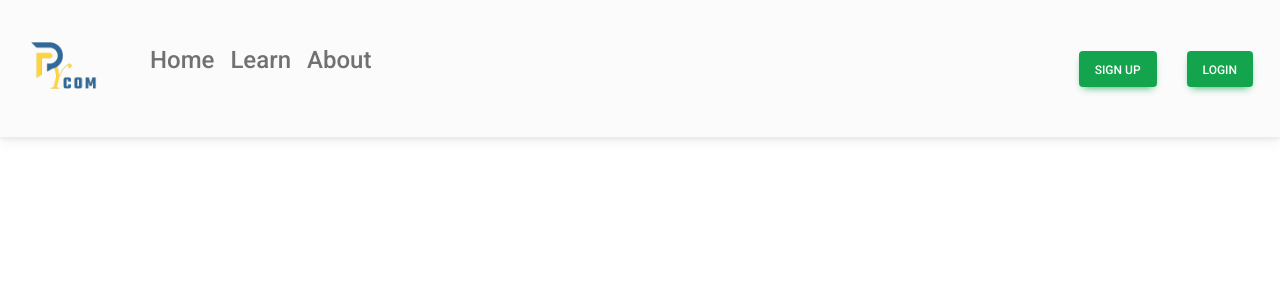
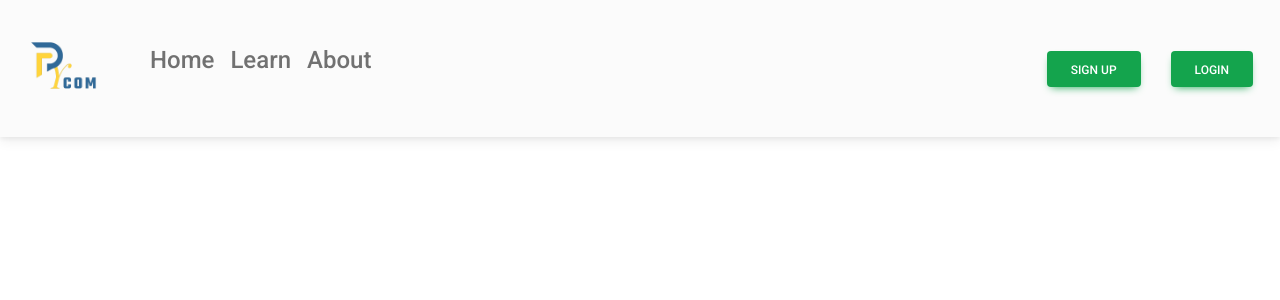
Before and after one commit to Ndhlovu1/PyCommunity, a Django app: page / in a window 1280 px wide. Shown: the top 300 px of the page. Run offline with Django 4.2, Linux system fonts and the light colour scheme; some libraries are stand-ins or nearby versions.

Commit message:
Updated header

```diff
--- a/PyCommunityProject/pycomDashboard/templates/dashboard/_header.html
+++ b/PyCommunityProject/pycomDashboard/templates/dashboard/_header.html
@@ -77,14 +77,14 @@
 
                 <!--REPLACE WITH LOGIN BUTTON-->
                 <a
-                    class="btn btn-success px-3"
+                    class="btn btn-success px-4.5"
                     href="https://twitter.com/TNdhlovu01"
                     target=”_blank”
                     role="button" style="margin: 15px;">
                     SIGN UP</a>
 
                 <a
-                    class="btn btn-success px-3"
+                    class="btn btn-success px-4.5"
                     href="https://twitter.com/TNdhlovu01"
                     target=”_blank”
                     role="button" style="margin: 15px;">
```
